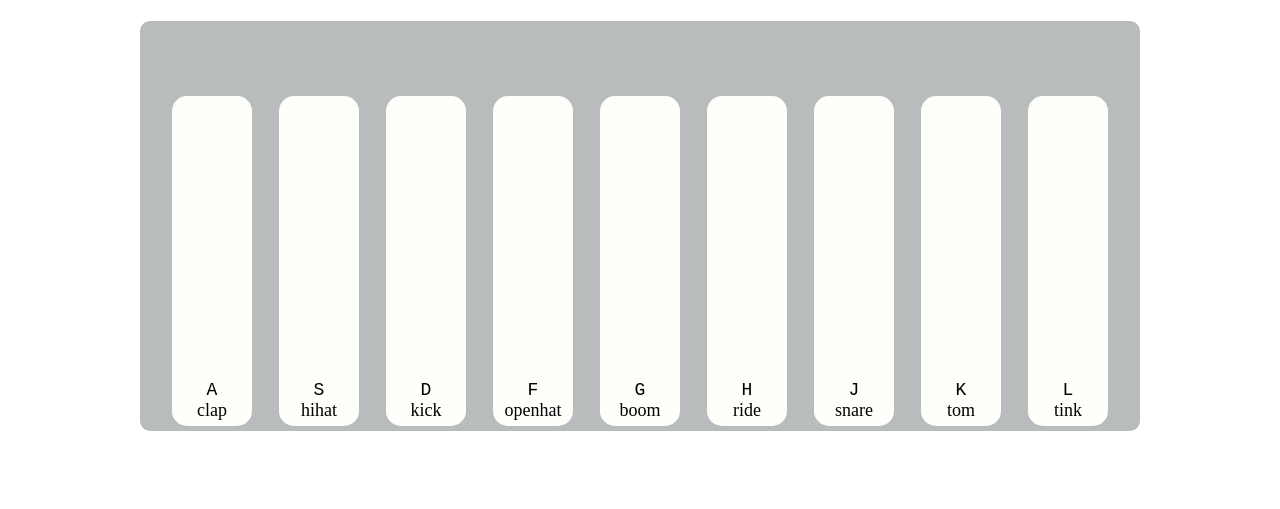
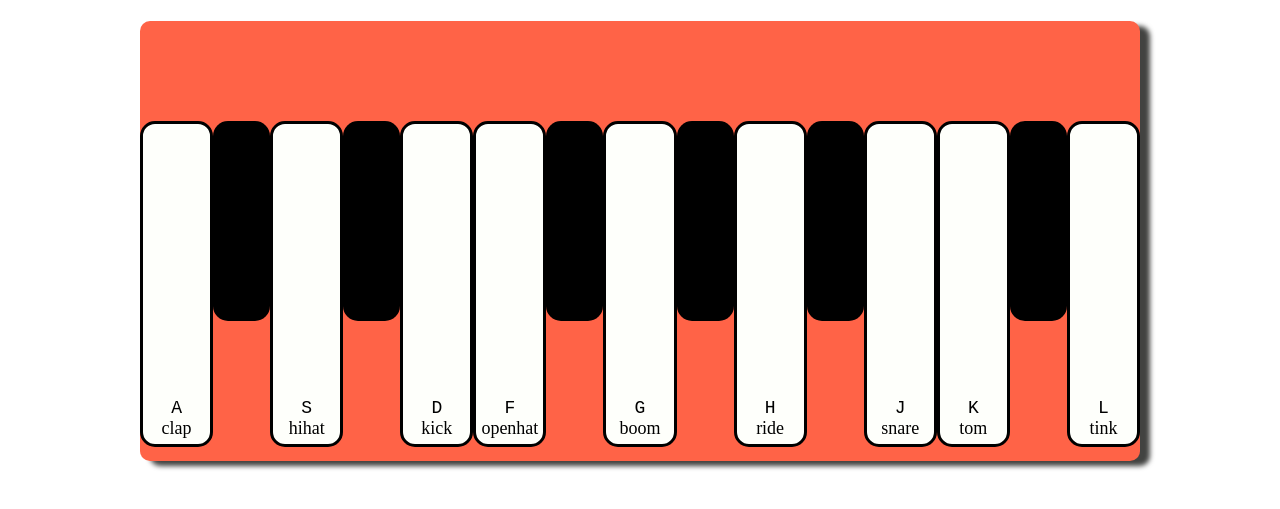
Before and after one commit to sierrainertia/piano, a plain HTML site: page index.html in a window 1280 px wide. Shown: the part 53-562 px from the top of the page. Drawn offline with Linux system fonts and the light colour scheme.

Commit message:
style changes

```diff
--- a/index.html
+++ b/index.html
@@ -14,10 +14,16 @@
           <kbd>A</kbd>
           <span class="sound">clap</span>
         </div>
+
+        <div class="keyBlack"></div>
+
         <div data-key="83" class="key">
           <kbd>S</kbd>
           <span class="sound">hihat</span>
         </div>
+
+        <div class="keyBlack"></div>
+
         <div data-key="68" class="key">
           <kbd>D</kbd>
           <span class="sound">kick</span>
@@ -26,14 +32,23 @@
           <kbd>F</kbd>
           <span class="sound">openhat</span>
         </div>
+
+        <div class="keyBlack"></div>
+
         <div data-key="71" class="key">
           <kbd>G</kbd>
           <span class="sound">boom</span>
         </div>
+
+        <div class="keyBlack"></div>
+
         <div data-key="72" class="key">
           <kbd>H</kbd>
           <span class="sound">ride</span>
         </div>
+
+        <div class="keyBlack"></div>
+
         <div data-key="74" class="key">
           <kbd>J</kbd>
           <span class="sound">snare</span>
@@ -42,6 +57,9 @@
           <kbd>K</kbd>
           <span class="sound">tom</span>
         </div>
+
+        <div class="keyBlack"></div>
+
         <div data-key="76" class="key">
           <kbd>L</kbd>
           <span class="sound">tink</span>
--- a/styles.css
+++ b/styles.css
@@ -9,24 +9,35 @@ body {
 }
 
 .keys {
-  height: 400px;
-  background-color: #b9bcbc;
-  border: 5px solid #b9bcbc;
+  height: 440px;
+  background-color: tomato;
+  box-shadow: 10px 5px 5px #424341;
   border-radius: 10px;
   display: flex;
-  justify-content: space-evenly;
+  justify-content: center;
 }
 
 .key {
   display: flex;
   flex-direction: column;
   justify-content: flex-end;
-  height: 320px;
+  height: 310px;
   background-color: #fefffb;
-  margin-top: 70px;
-  margin-bottom: 10px;
+  margin-top: 100px;
+  margin-bottom: 20px;
   width: 70px;
+  border: 3px solid black;
   border-radius: 15px;
   text-align: center;
   padding: 5px;
+  z-index: 1;
 }
+
+.keyBlack {
+  background-color: black;
+  height: 200px;
+  width: 70px;
+  margin-top: 100px;
+  border-radius: 15px;
+  z-index: 2;
+}
```
